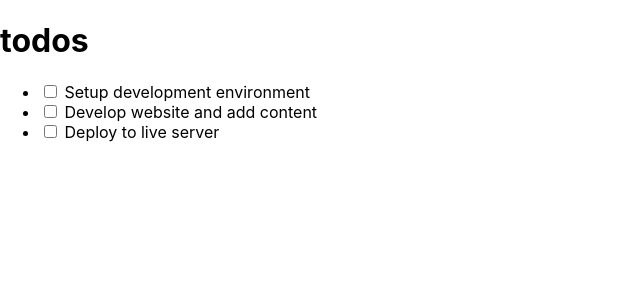
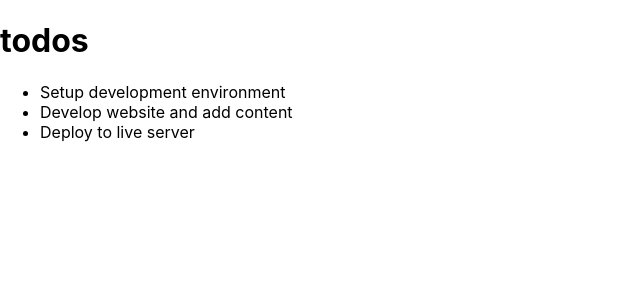
Before and after one commit to Amedzro-Elikplim/react-todoApp, a React (Create React App) app: page / in a window 1280 px wide. Shown: the top 300 px of the page, without its empty margins (0-640 px from the left). Built offline with nearby package versions, Linux system fonts and the light colour scheme.

Commit message:
Revert "Add checkbox to todo item"
This reverts commit fe1e27a77554991f0c9acfdf7532a90dd146dc3a.

```diff
--- a/src/components/TodoItem.js
+++ b/src/components/TodoItem.js
@@ -2,7 +2,7 @@ import React from 'react';
 
 const TodoItem = (props) => {
         return (
-            <li> <input type="checkbox" /> {props.todo.title}</li>
+            <li>{props.todo.title}</li>
         )
 }
 
```
